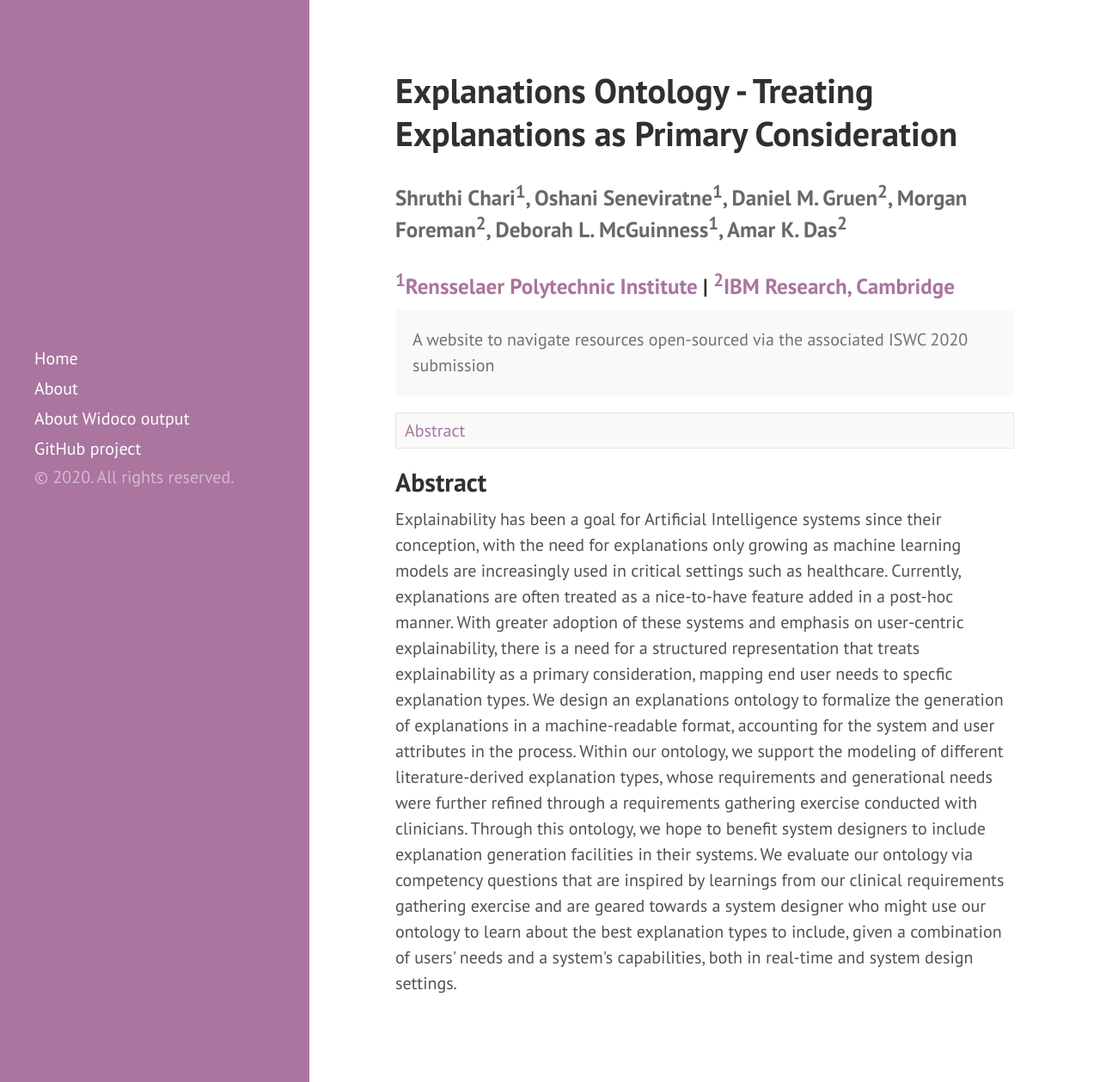
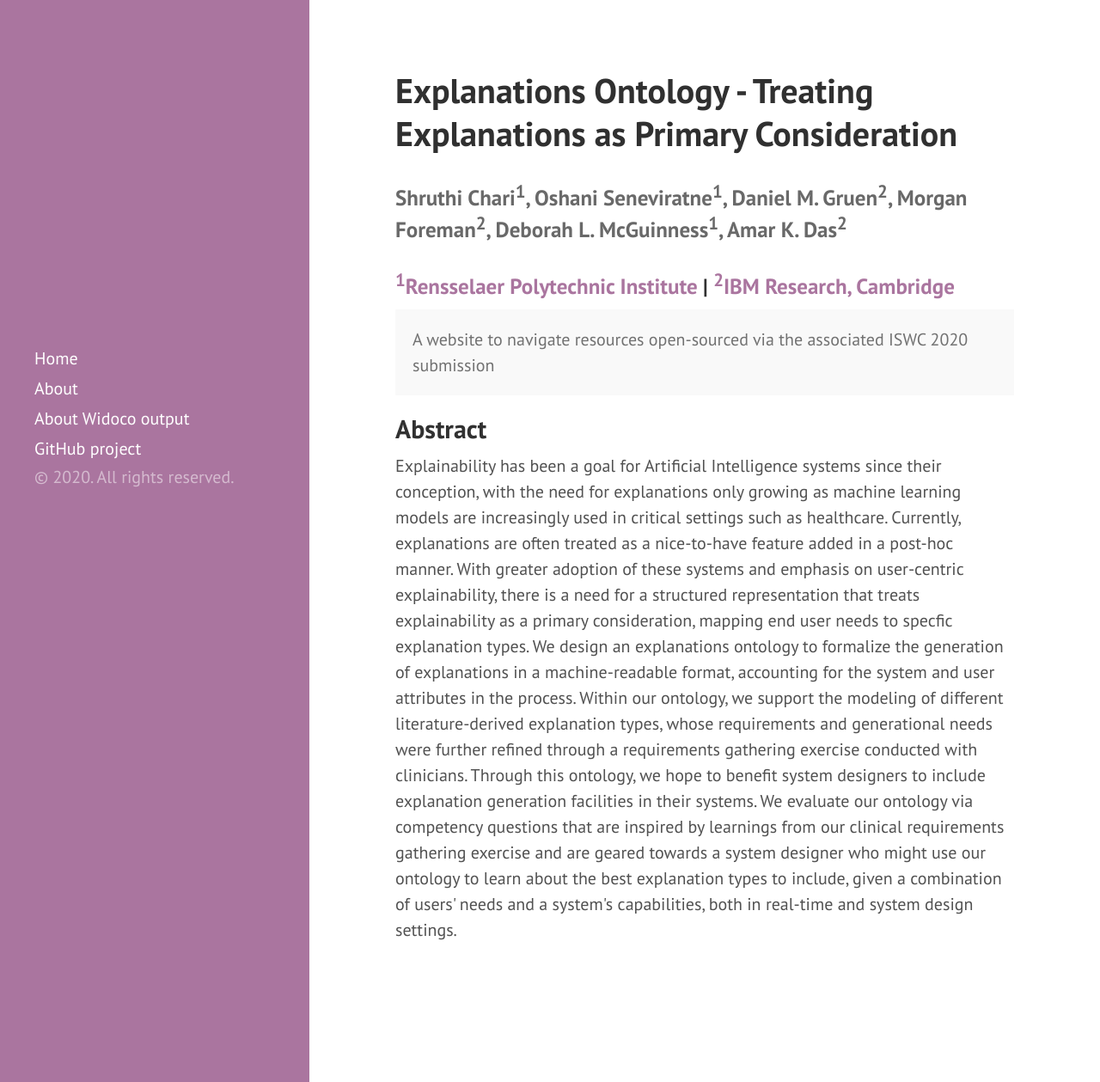
Before and after one commit to tetherless-world/explanation-ontology, a Jekyll site: the page built from index.html, in a window 1280 px wide and 1259 px high. Shown: the whole window at 86% size. Built offline with Jekyll 4.4.1, drawn with Linux system fonts in a browser that asks for light colours; Markdown is read by kramdown in place of the engine named in the settings; the list of posts is cut into pages by our own code.

Commit message:
Update index.html

```diff
--- a/index.html
+++ b/index.html
@@ -8,13 +8,13 @@ title: Explanations Ontology - Treating Explanations as Primary Consideration
 <h3><a href="https://www.rpi.edu/"><sup>1</sup>Rensselaer Polytechnic Institute</a> | <a href="https://www.research.ibm.com/labs/cambridge/"><sup>2</sup>IBM Research, Cambridge</a></h3>
 <p class="message">A website to navigate resources open-sourced via the associated ISWC 2020 submission</p>
 
-<table>
+<!-- <table>
   <tbody>
     <tr>
       <td><a href="#abstract">Abstract</a></td>
     </tr>
   </tbody>
-</table>
+</table> -->
 
 <article class="mb-5" id="abstract">
 <content>
```
